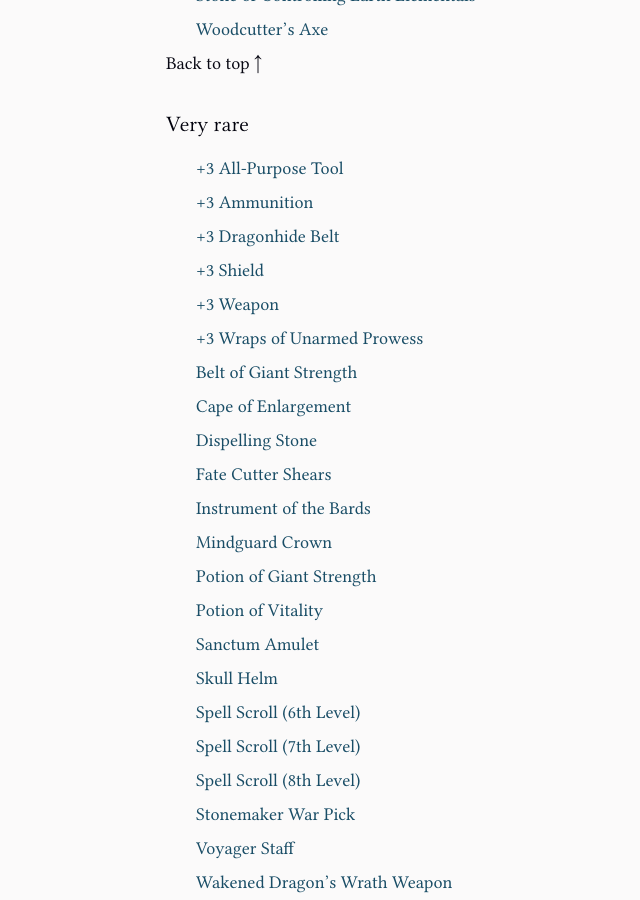
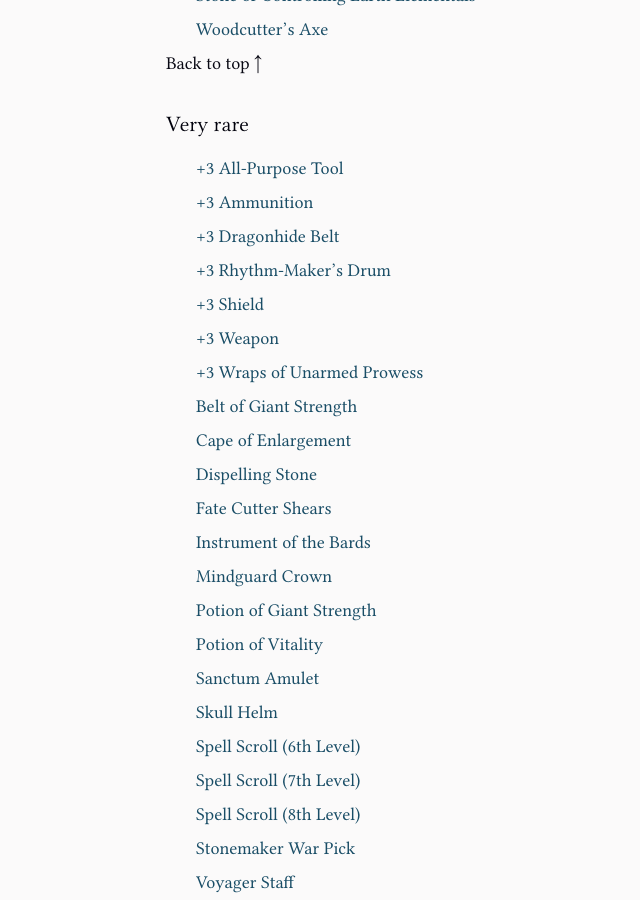
Before and after one commit to Traneptora/armory, a Jekyll site: the page built from index.html, in a window 1280 px wide and 900 px high, scrolled down 6382 px. Shown: the whole window, without its empty margins (104-744 px from the left). Built offline with Jekyll 4.4.1, drawn with Linux system fonts in a browser that asks for light colours.

Commit message:
posts/p3-rhythm-makers-drum: fix rarity tag

```diff
--- a/_posts/2026-09-20-p3-rhythm-makers-drum.markdown
+++ b/_posts/2026-09-20-p3-rhythm-makers-drum.markdown
@@ -3,7 +3,7 @@ layout: post
 title: "+3 Rhythm-Maker’s Drum"
 date: 2026-09-20
 sources: [TCE.134]
-tags: [very rare, wondrous-item, attunement]
+tags: [very-rare, wondrous-item, attunement]
 subtags: [attunement: bard]
 ---
 ***Wondrous item, very rare (requires attunement by a bard)***
```
